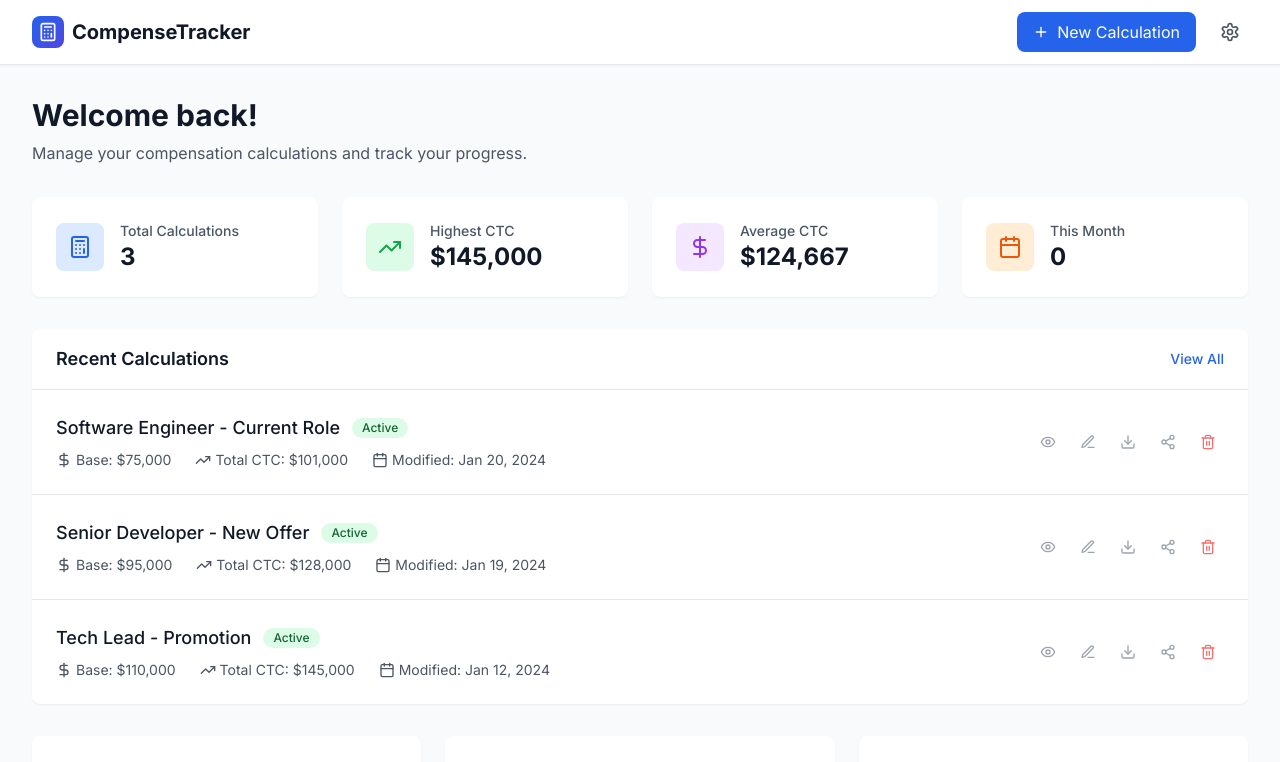
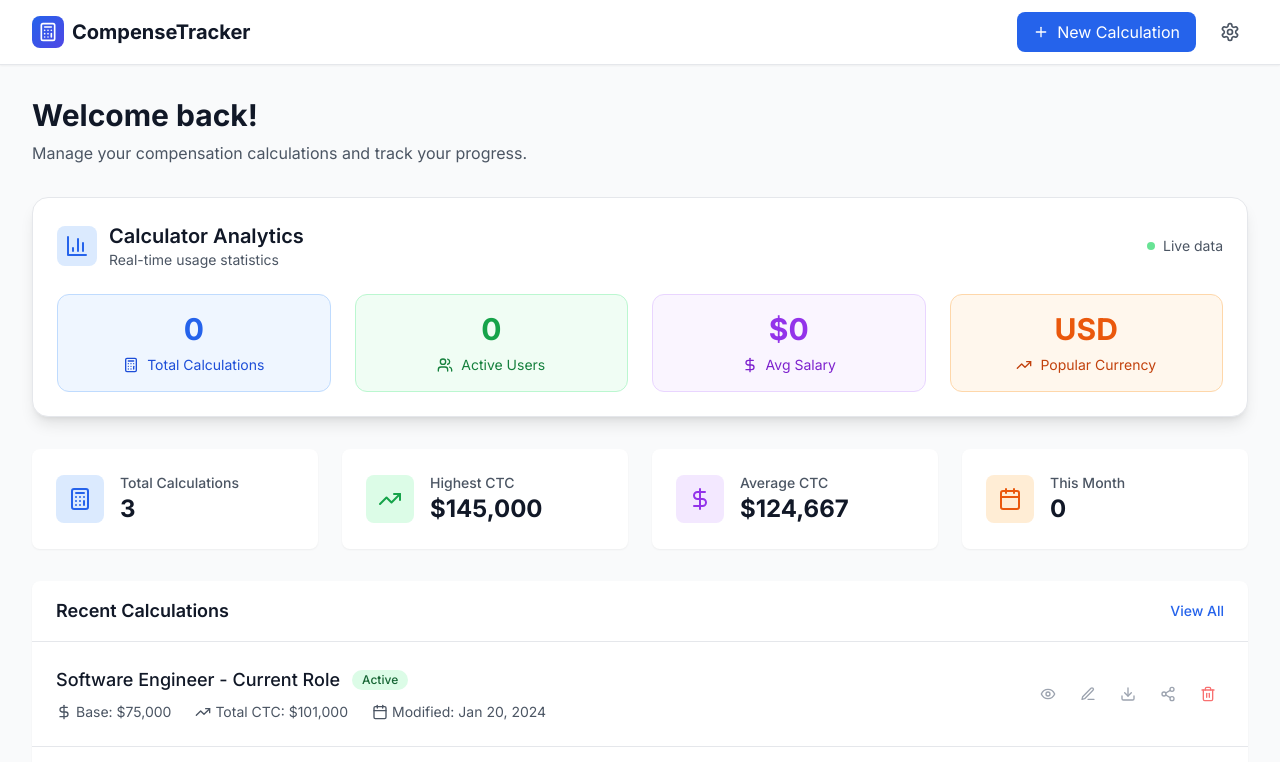
Before and after one commit to JustineDevs/CompenseTracker, a Next.js app in the folder app/fe/: page /dashboard in a window 1280 px wide. Shown: the top 762 px of the page. Built offline with nearby package versions, Linux system fonts and the light colour scheme.

Commit message:
professional

```diff
--- a/app/fe/src/app/dashboard/page.tsx
+++ b/app/fe/src/app/dashboard/page.tsx
@@ -14,7 +14,10 @@ import {
   Trash2,
   Eye,
   Calendar,
-  DollarSign
+  DollarSign,
+  Users,
+  BarChart3,
+  Activity
 } from 'lucide-react';
 
 interface Calculation {
@@ -24,6 +27,21 @@ interface Calculation {
   totalCTC: number;
   createdAt: string;
   lastModified: string;
+}
+
+interface CalculatorStats {
+  totalCalculations: number;
+  totalUsers: number;
+  averageSalary: number;
+  mostPopularCurrency: string;
+  calculationsByDay: { day: string; count: number }[];
+  salaryRanges: { range: string; count: number }[];
+  recentCalculations: {
+    id: string;
+    salary: number;
+    currency: string;
+    timestamp: string;
+  }[];
 }
 
 const mockCalculations: Calculation[] = [
@@ -56,10 +74,26 @@ const mockCalculations: Calculation[] = [
 export default function DashboardPage() {
   const [calculations] = useState<Calculation[]>(mockCalculations);
   const [isVisible, setIsVisible] = useState(false);
+  const [calculatorStats, setCalculatorStats] = useState<CalculatorStats | null>(null);
+  const [statsLoading, setStatsLoading] = useState(true);
 
   useEffect(() => {
     setIsVisible(true);
+    fetchCalculatorStats();
   }, []);
+
+  const fetchCalculatorStats = async () => {
+    try {
+      setStatsLoading(true);
+      const response = await fetch('/api/calculator-stats');
+      const data = await response.json();
+      setCalculatorStats(data.data);
+    } catch (error) {
+      console.error('Failed to fetch calculator stats:', error);
+    } finally {
+      setStatsLoading(false);
+    }
+  };
 
   const formatCurrency = (amount: number) => {
     return new Intl.NumberFormat('en-US', {
@@ -119,6 +153,75 @@ export default function DashboardPage() {
         >
           <h1 className="text-3xl font-bold text-gray-900 mb-2 group-hover:text-blue-600 transition-colors duration-300">Welcome back!</h1>
           <p className="text-gray-600 group-hover:text-gray-700 transition-colors duration-300">Manage your compensation calculations and track your progress.</p>
+        </div>
+
+        {/* Calculator Stats Section */}
+        <div
+          className={`mb-8 transition-all duration-700 ease-out transform ${
+            isVisible ? 'translate-y-0 opacity-100' : 'translate-y-8 opacity-0'
+          }`}
+          style={{ transitionDelay: '400ms' }}
+        >
+          <div className="bg-white rounded-2xl shadow-lg border border-gray-200 p-6">
+            <div className="flex items-center justify-between mb-6">
+              <div className="flex items-center gap-3">
+                <div className="p-2 rounded-lg bg-blue-100">
+                  <BarChart3 className="w-6 h-6 text-blue-600" />
+                </div>
+                <div>
+                  <h2 className="text-xl font-semibold text-gray-900">Calculator Analytics</h2>
+                  <p className="text-gray-600 text-sm">Real-time usage statistics</p>
+                </div>
+              </div>
+              <div className="flex items-center gap-2">
+                <div className="w-2 h-2 rounded-full bg-green-400 animate-pulse"></div>
+                <span className="text-sm text-gray-600">Live data</span>
+              </div>
+            </div>
+
+            {statsLoading ? (
+              <div className="flex items-center justify-center py-8">
+                <div className="text-gray-500">Loading calculator stats...</div>
+              </div>
+            ) : calculatorStats ? (
+              <div className="grid grid-cols-1 md:grid-cols-2 lg:grid-cols-4 gap-6">
+                <div className="text-center p-4 rounded-xl bg-blue-50 border border-blue-200">
+                  <div className="text-3xl font-bold text-blue-600 mb-2">{calculatorStats.totalCalculations}</div>
+                  <div className="text-sm text-blue-700 flex items-center justify-center gap-2">
+                    <Calculator className="w-4 h-4" />
+                    Total Calculations
+                  </div>
+                </div>
+                <div className="text-center p-4 rounded-xl bg-green-50 border border-green-200">
+                  <div className="text-3xl font-bold text-green-600 mb-2">{calculatorStats.totalUsers}</div>
+                  <div className="text-sm text-green-700 flex items-center justify-center gap-2">
+                    <Users className="w-4 h-4" />
+                    Active Users
+                  </div>
+                </div>
+                <div className="text-center p-4 rounded-xl bg-purple-50 border border-purple-200">
+                  <div className="text-3xl font-bold text-purple-600 mb-2">
+                    {calculatorStats.averageSalary > 0 ? `$${(calculatorStats.averageSalary / 1000).toFixed(0)}k` : '$0'}
+                  </div>
+                  <div className="text-sm text-purple-700 flex items-center justify-center gap-2">
+                    <DollarSign className="w-4 h-4" />
+                    Avg Salary
+                  </div>
+                </div>
+                <div className="text-center p-4 rounded-xl bg-orange-50 border border-orange-200">
+                  <div className="text-3xl font-bold text-orange-600 mb-2">{calculatorStats.mostPopularCurrency}</div>
+                  <div className="text-sm text-orange-700 flex items-center justify-center gap-2">
+                    <TrendingUp className="w-4 h-4" />
+                    Popular Currency
+                  </div>
+                </div>
+              </div>
+            ) : (
+              <div className="text-center py-8 text-gray-500">
+                No calculator data available yet
+              </div>
+            )}
+          </div>
         </div>
 
         {/* Stats Cards */}
--- a/app/fe/src/components/hero.tsx
+++ b/app/fe/src/components/hero.tsx
@@ -67,7 +67,7 @@ export function Hero() {
       </div>
 
       {/* Content with proper spacing */}
-      <div className="relative z-10 max-w-7xl mx-auto px-4 sm:px-6 lg:px-8 w-full py-32 sm:py-40">
+      <div className="relative z-10 max-w-7xl mx-auto px-6 sm:px-8 lg:px-12 w-full py-20 sm:py-24">
         <div className="text-center">
           {/* Analytics Chart Card */}
           <div
--- a/app/fe/src/components/ui/animated-chart-card.tsx
+++ b/app/fe/src/components/ui/animated-chart-card.tsx
@@ -58,7 +58,7 @@ export const AnimatedChartCard: React.FC<AnimatedChartCardProps> = ({
 
   return (
     <motion.div
-      className={`relative bg-gradient-to-br from-white/15 to-white/5 backdrop-blur-xl p-6 rounded-2xl w-80 space-y-5 shadow-2xl border border-white/25 ${className}`}
+      className={`relative bg-gradient-to-br from-white/15 to-white/5 backdrop-blur-xl p-8 rounded-3xl w-96 space-y-6 shadow-2xl border border-white/25 ${className}`}
       initial={{ opacity: 0, y: 20, scale: 0.95 }}
       animate={{ opacity: 1, y: 0, scale: 1 }}
       whileHover={{ scale: 1.02, y: -5 }}
@@ -91,37 +91,37 @@ export const AnimatedChartCard: React.FC<AnimatedChartCardProps> = ({
       </div>
 
       {/* Stats Section */}
-      <div className="grid grid-cols-3 gap-4">
+      <div className="grid grid-cols-3 gap-5">
         <motion.div
-          className="text-center p-3 rounded-lg bg-white/5 border border-white/10"
+          className="text-center p-4 rounded-xl bg-white/8 border border-white/15"
           whileHover={{ scale: 1.05 }}
           transition={{ duration: 0.2 }}
         >
-          <div className="text-2xl font-bold text-white mb-1">{totalVisitors.toLocaleString()}</div>
-          <div className="text-xs text-white/60 flex items-center justify-center gap-1">
-            <Users className="w-3 h-3" />
+          <div className="text-3xl font-bold text-white mb-2">{totalVisitors.toLocaleString()}</div>
+          <div className="text-sm text-white/70 flex items-center justify-center gap-2">
+            <Users className="w-4 h-4" />
             Total
           </div>
         </motion.div>
         <motion.div
-          className="text-center p-3 rounded-lg bg-white/5 border border-white/10"
+          className="text-center p-4 rounded-xl bg-white/8 border border-white/15"
           whileHover={{ scale: 1.05 }}
           transition={{ duration: 0.2 }}
         >
-          <div className="text-2xl font-bold text-white mb-1">{avgVisitors}</div>
-          <div className="text-xs text-white/60 flex items-center justify-center gap-1">
-            <Eye className="w-3 h-3" />
+          <div className="text-3xl font-bold text-white mb-2">{avgVisitors}</div>
+          <div className="text-sm text-white/70 flex items-center justify-center gap-2">
+            <Eye className="w-4 h-4" />
             Average
           </div>
         </motion.div>
         <motion.div
-          className="text-center p-3 rounded-lg bg-white/5 border border-white/10"
+          className="text-center p-4 rounded-xl bg-white/8 border border-white/15"
           whileHover={{ scale: 1.05 }}
           transition={{ duration: 0.2 }}
         >
-          <div className="text-2xl font-bold text-white mb-1">{maxVisitors}</div>
-          <div className="text-xs text-white/60 flex items-center justify-center gap-1">
-            <TrendingUp className="w-3 h-3" />
+          <div className="text-3xl font-bold text-white mb-2">{maxVisitors}</div>
+          <div className="text-sm text-white/70 flex items-center justify-center gap-2">
+            <TrendingUp className="w-4 h-4" />
             Peak
           </div>
         </motion.div>
@@ -129,7 +129,7 @@ export const AnimatedChartCard: React.FC<AnimatedChartCardProps> = ({
 
       {/* Chart Section */}
       <div className="relative">
-        <div className="bg-white/5 rounded-xl p-4 border border-white/10">
+        <div className="bg-white/8 rounded-2xl p-6 border border-white/15">
           <motion.div
             initial={{ opacity: 0, scale: 0.9 }}
             animate={{ opacity: 1, scale: 1 }}
@@ -152,12 +152,12 @@ export const AnimatedChartCard: React.FC<AnimatedChartCardProps> = ({
           </motion.div>
 
           {/* Day labels */}
-          <div className="flex justify-between mt-2">
+          <div className="flex justify-between mt-4">
             {data.map((d) => (
               <span
                 key={d.day}
-                className={`text-xs font-medium transition-colors duration-200 ${
-                  activeDay.day === d.day ? 'text-blue-300' : 'text-white/50'
+                className={`text-sm font-medium transition-colors duration-200 ${
+                  activeDay.day === d.day ? 'text-blue-300' : 'text-white/60'
                 }`}
               >
                 {d.day}
@@ -175,19 +175,19 @@ export const AnimatedChartCard: React.FC<AnimatedChartCardProps> = ({
           animate={{ opacity: 1, y: 0 }}
           exit={{ opacity: 0, y: -10 }}
           transition={{ duration: 0.2 }}
-          className="bg-white/10 rounded-lg p-3 border border-white/20"
+          className="bg-white/12 rounded-xl p-4 border border-white/20"
         >
           <div className="flex items-center justify-between">
             <div>
-              <div className="text-white font-semibold">{activeDay.day}day</div>
-              <div className="text-white/60 text-sm">{activeDay.visitors} visitors</div>
+              <div className="text-white font-semibold text-lg">{activeDay.day}day</div>
+              <div className="text-white/70 text-sm">{activeDay.visitors} visitors</div>
             </div>
             <div className="text-right">
-              <div className="text-green-400 text-sm font-medium">
+              <div className="text-green-400 text-lg font-medium">
                 {activeDay.visitors > avgVisitors ? '+' : ''}
                 {activeDay.visitors - avgVisitors}
               </div>
-              <div className="text-white/50 text-xs">vs avg</div>
+              <div className="text-white/60 text-sm">vs avg</div>
             </div>
           </div>
         </motion.div>
@@ -195,22 +195,22 @@ export const AnimatedChartCard: React.FC<AnimatedChartCardProps> = ({
 
       {/* Footer */}
       <motion.div
-        className="flex items-center justify-between pt-3 border-t border-white/10"
+        className="flex items-center justify-between pt-4 border-t border-white/15"
         initial={{ opacity: 0 }}
         animate={{ opacity: 1 }}
         transition={{ delay: 0.5 }}
       >
-        <div className="flex items-center gap-2">
-          <div className="w-2 h-2 rounded-full bg-green-400 animate-pulse"></div>
-          <span className="text-white/60 text-xs">Live data</span>
+        <div className="flex items-center gap-3">
+          <div className="w-2.5 h-2.5 rounded-full bg-green-400 animate-pulse"></div>
+          <span className="text-white/70 text-sm font-medium">Live data</span>
         </div>
         <motion.a
           href={linkHref}
-          className="text-white/80 hover:text-white text-sm font-medium flex items-center gap-1 transition-colors duration-200"
+          className="text-white/80 hover:text-white text-sm font-medium flex items-center gap-2 transition-colors duration-200 px-3 py-2 rounded-lg hover:bg-white/10"
           whileHover={{ x: 2 }}
         >
           {linkText}
-          <ArrowUpRight className="w-3 h-3" />
+          <ArrowUpRight className="w-4 h-4" />
         </motion.a>
       </motion.div>
     </motion.div>
```
Also changed, not shown: app/fe/src/app/api/calculator-stats/route.ts (added, +60 -0 lines).
